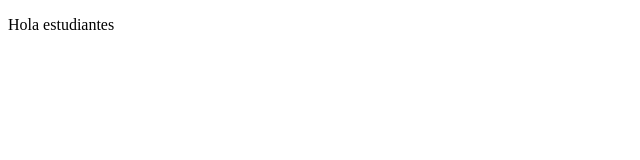
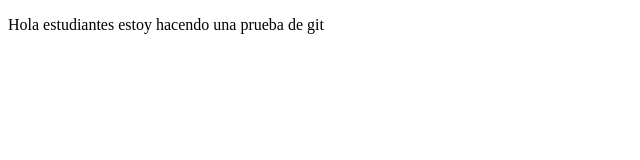
Before and after one commit to HectorFVargas/proyectoDemoCursoPrework, a plain HTML site: page index.html in a window 1280 px wide. Shown: the whole page, without its empty margins (0-640 px from the left). Drawn offline with Linux system fonts and the light colour scheme.

Commit message:
first commit

```diff
--- a/index.html
+++ b/index.html
@@ -8,7 +8,7 @@
 </head>
 <body>
     <p>
-        Hola estudiantes
+        Hola estudiantes estoy hacendo una prueba de git
     </p>
 
 </body>
```
